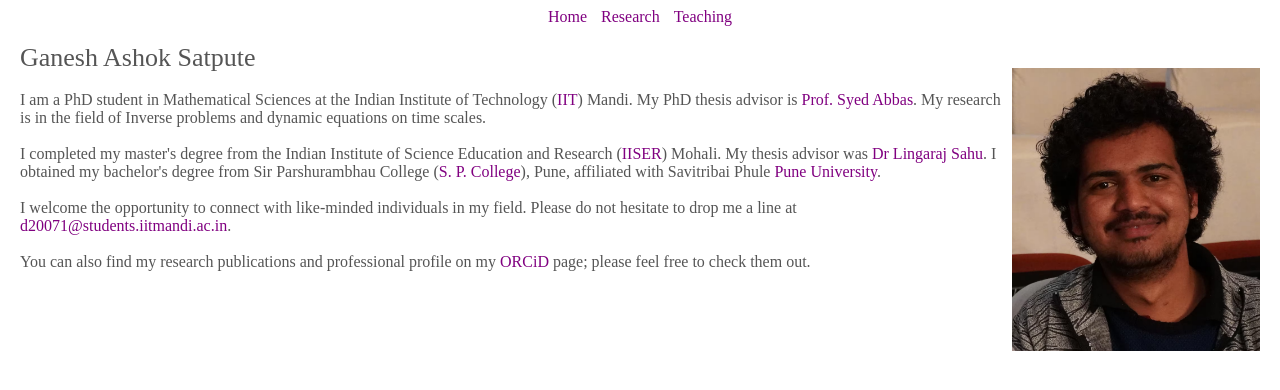
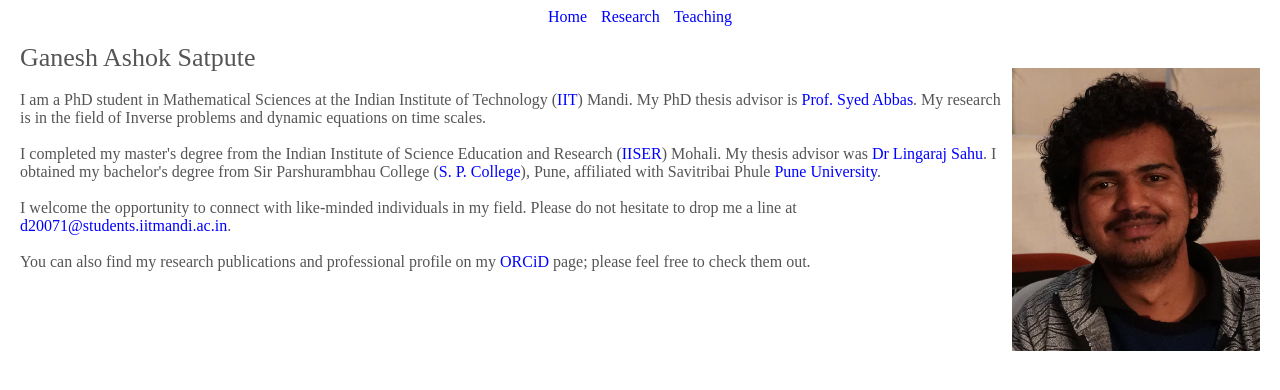
Before and after one commit to ganeshasatpute/ganeshasatpute.github.io, a PHP site: page / in a window 1280 px wide. Shown: the top 390 px of the page. Run offline with PHP 8.4, Linux system fonts and the light colour scheme.

Commit message:
Update style.css

```diff
--- a/style.css
+++ b/style.css
@@ -8,16 +8,15 @@ color: #555;
 
 a {
 text-decoration: none;
+color: blue;
 }
 
-a:link {
-  color: #800080;
-}
+/*
+a:link {color: #800080;}
+a:visited {color: red;}
+*/
 
 
-a:visited {
-  color: red;
-}
 
 
 a:hover {
```
